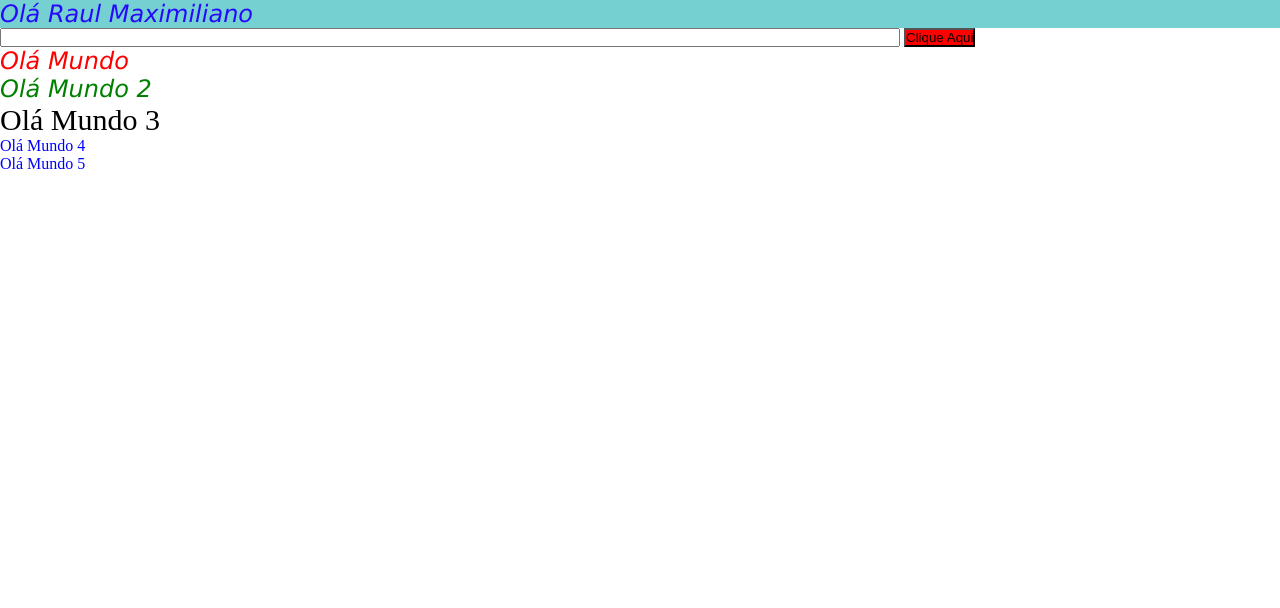
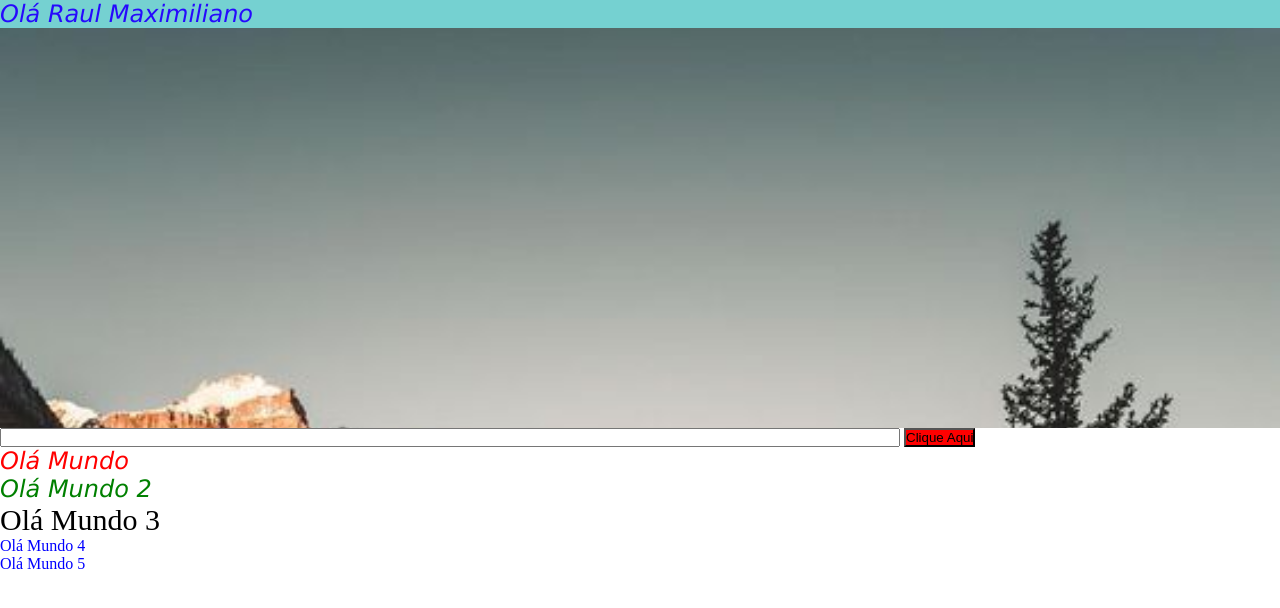
Before and after one commit to RaulMCFidelis/Projetos-Front-End, a plain HTML site: page modulo-css/index.html in a window 1280 px wide. Drawn offline with Linux system fonts and the light colour scheme.

Commit message:
Mais sobre backgrounds

```diff
--- a/modulo-css/index.html
+++ b/modulo-css/index.html
@@ -11,6 +11,9 @@
     <div>
         <h2>Olá Raul Maximiliano</h2>
     </div>
+
+    <div class="bg"></div>
+
     <form action="">
         <input type="text">
         <input type="button" value="Clique Aqui"/>
--- a/modulo-css/style.css
+++ b/modulo-css/style.css
@@ -50,3 +50,13 @@ div{
 h2{
     color: rgba(34, 0, 255, 0.956);
 }
+
+.bg{
+    width: 100%;
+    height: 400px;
+    background-image: url(landscape.jpg);
+    background-repeat: no-repeat;
+    background-position: top center;
+    background-size: cover;
+    background-color: cyan;
+}
```
Also changed, not shown: modulo-css/landscape.jpg (added).
